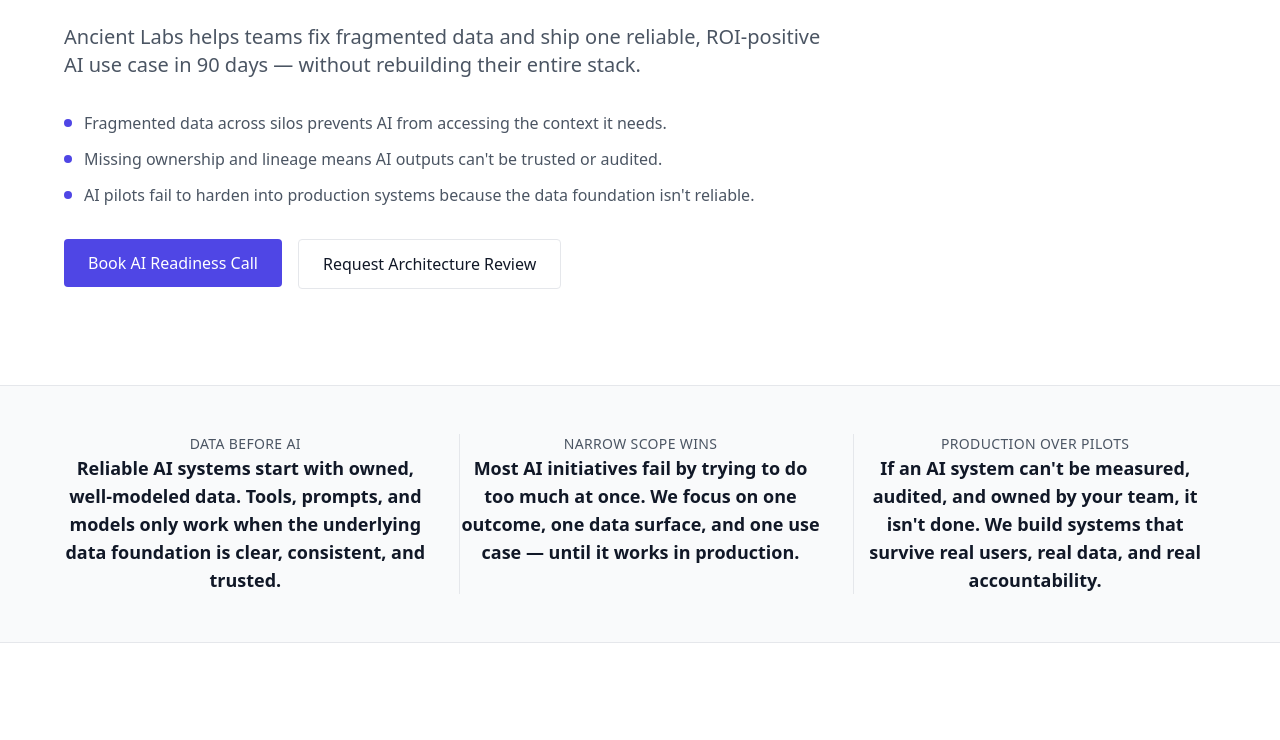
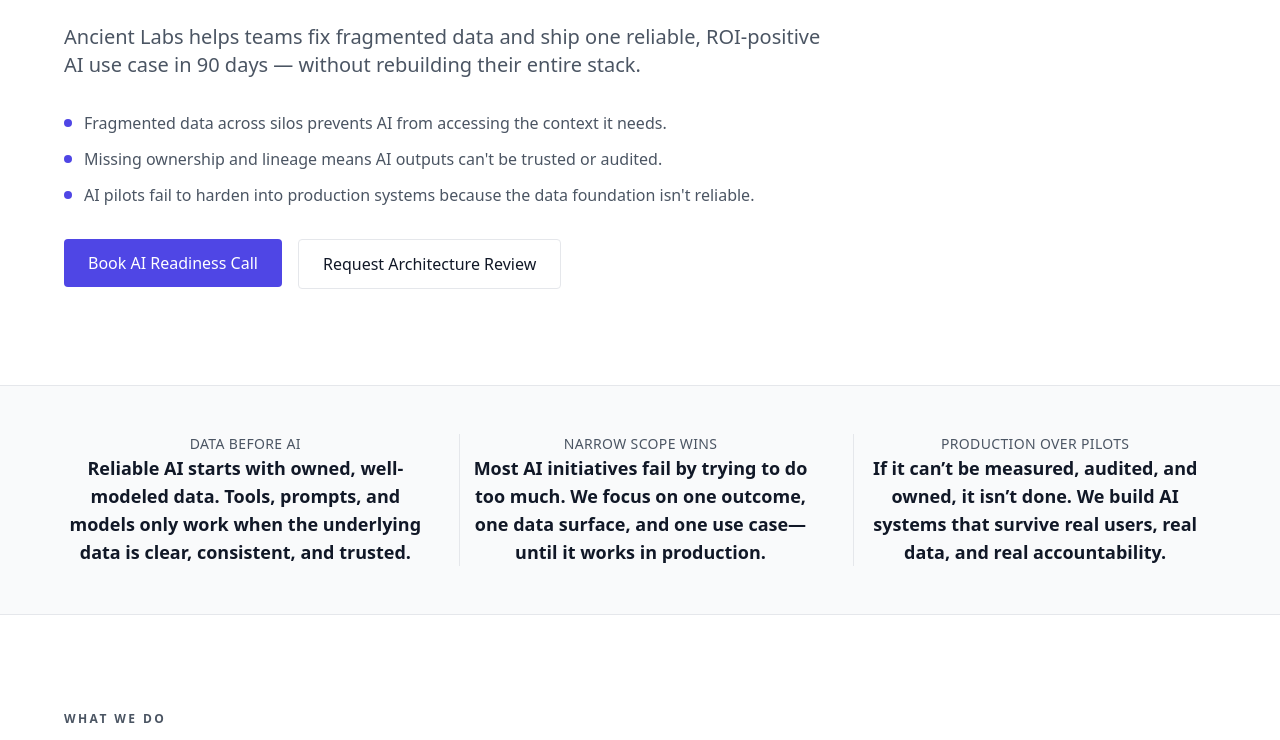
Before and after one commit to kerrmike7/ancientlabs-web, a Next.js app: page / in a window 1280 px wide. Shown: the part 433-1173 px from the top of the page. Built offline with nearby package versions, Linux system fonts and the light colour scheme; no server answers.

Commit message:
Improve Fast Trust Block copy: trim ~30% for better scanability

```diff
--- a/src/content/siteCopy.ts
+++ b/src/content/siteCopy.ts
@@ -20,9 +20,21 @@
     },
     trust: {
       items: [
-        { label: "Data before AI", value: "Reliable AI systems start with owned, well-modeled data. Tools, prompts, and models only work when the underlying data foundation is clear, consistent, and trusted." },
-        { label: "Narrow scope wins", value: "Most AI initiatives fail by trying to do too much at once. We focus on one outcome, one data surface, and one use case — until it works in production." },
-        { label: "Production over pilots", value: "If an AI system can't be measured, audited, and owned by your team, it isn't done. We build systems that survive real users, real data, and real accountability." },
+        {
+          label: "Data before AI",
+          value:
+            "Reliable AI starts with owned, well-modeled data. Tools, prompts, and models only work when the underlying data is clear, consistent, and trusted.",
+        },
+        {
+          label: "Narrow scope wins",
+          value:
+            "Most AI initiatives fail by trying to do too much. We focus on one outcome, one data surface, and one use case—until it works in production.",
+        },
+        {
+          label: "Production over pilots",
+          value:
+            "If it can’t be measured, audited, and owned, it isn’t done. We build AI systems that survive real users, real data, and real accountability.",
+        },
       ],
     },
     valueProp: {
```
